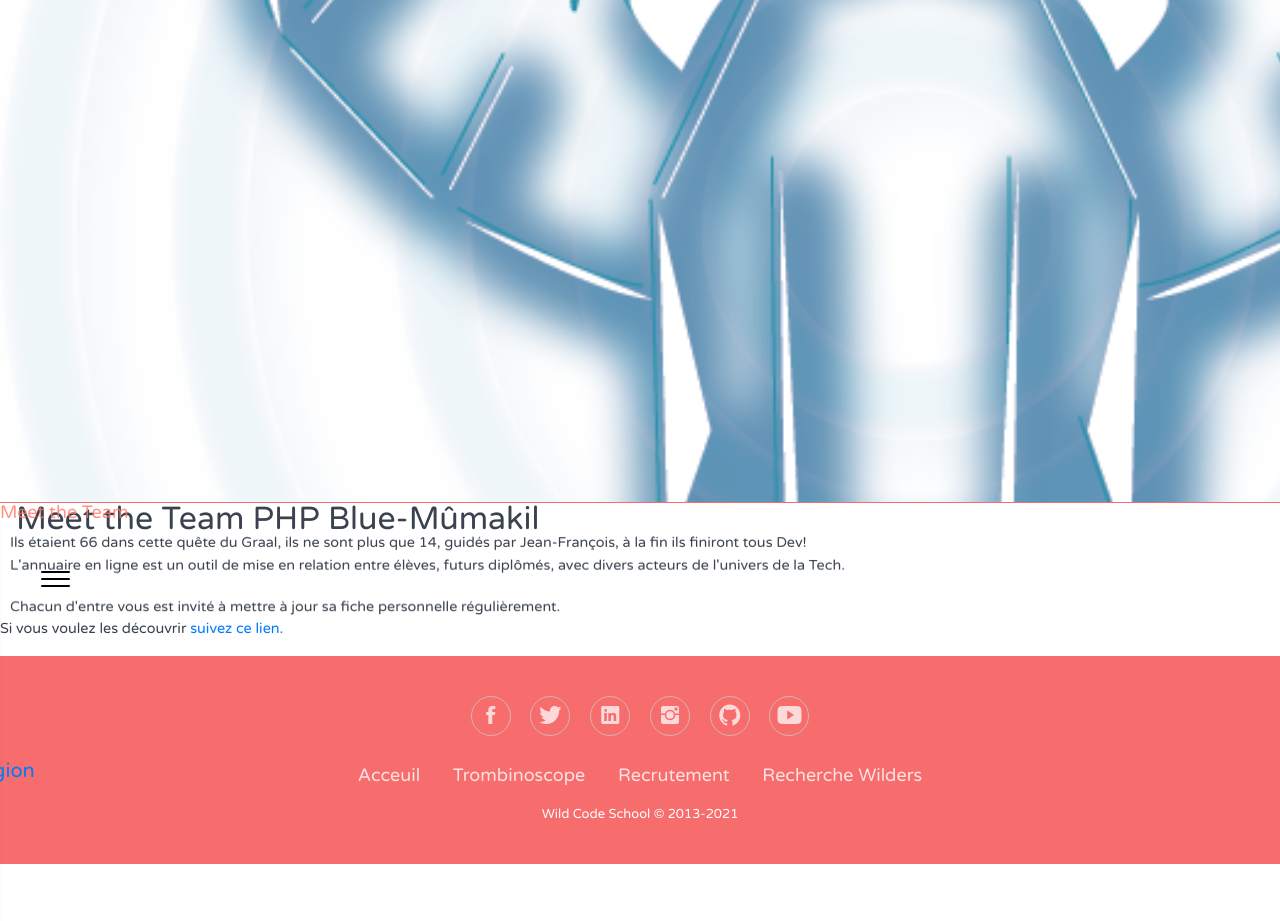
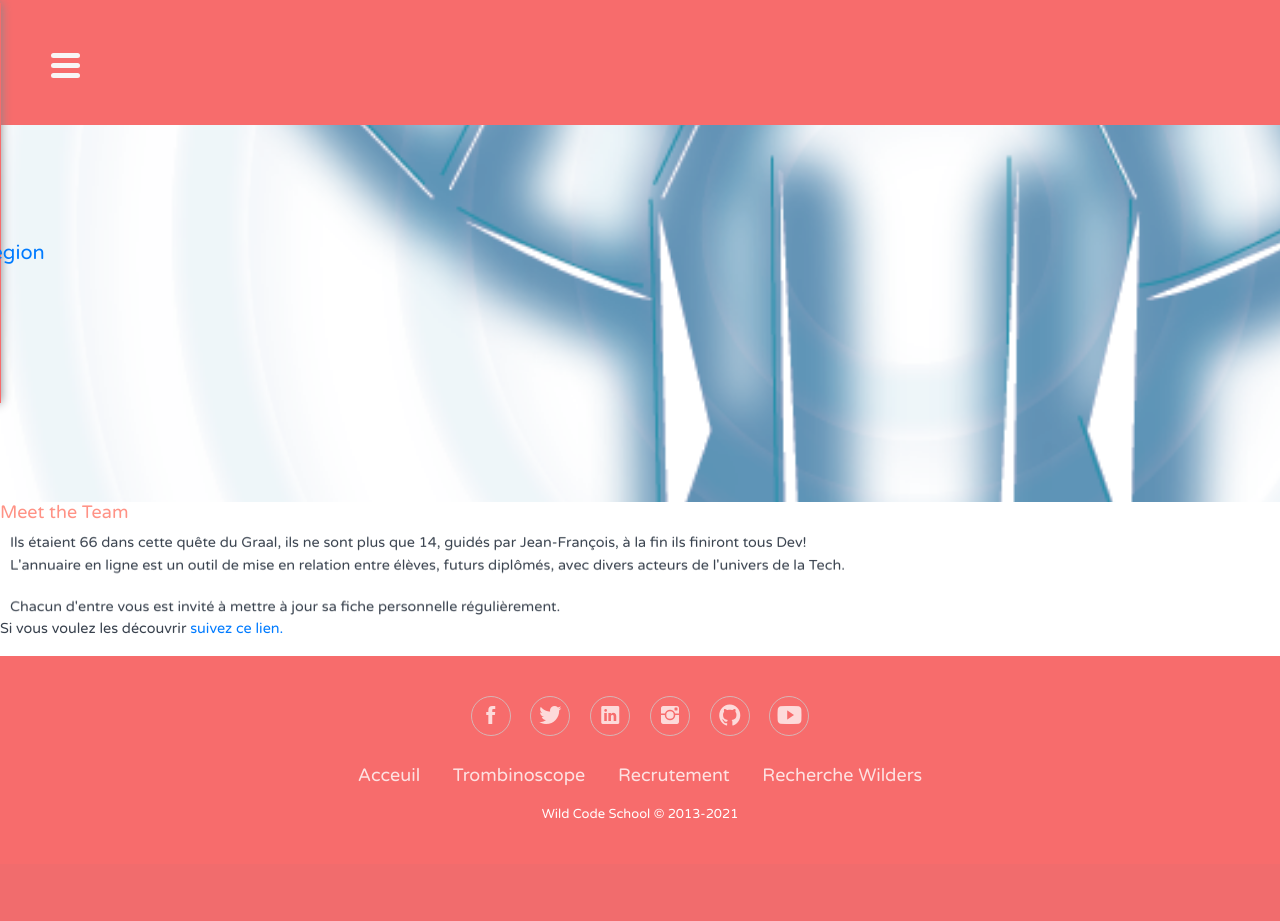
Before and after one commit to Flow78300/wcsDirectory, a PHP site: page /index.php in a window 1280 px wide; the page is wider, and only the part inside the window is pictured. After the commit the page ends 819 px from the top of that part, so only its background shows below. Run offline with PHP 8.4, Linux system fonts and the light colour scheme; some libraries are stand-ins or nearby versions.

Commit message:
work on headers files

```diff
--- a/_header.php
+++ b/_header.php
@@ -4,10 +4,9 @@
 <nav class="navbar">
         <div class="bloc-container">
             <div class="navbar-brand">
-                <a class="navbar-item" href="index.php">
-                <img src= "assets/wcs_resize.png" alt="Logo">
-                </a>
-           <h2> Meet the Team PHP Blue-Mûmakil </h2>
+                <a class="navbar-item" href="index.php"></a>
+
+
 
             <nav role="navigation">
               <div id="menuToggle">
@@ -23,6 +22,7 @@
                </ul>
              </div>
            </nav>
+           <h2>  </h2>
          </div>
         </div>
       </div>
--- a/assets/css/_header.css
+++ b/assets/css/_header.css
@@ -2,70 +2,33 @@
    --bg-col: #f76c6c;
 }
 
-.bloc-container {
 
-  display: grid;
-  grid-template-columns: 1fr 2fr 1fr;
-  grid-template-rows:  125px;
-}
 
 header {
   background-color:var(--bg-col);
-   position:absolute;
-   width:100%;
+   position:fixed;
+   z-index: 1;
+   top: 0;
+   left: 0;
+   width: 100%;
+   height: 125px;
 }
 
-.img {
-  grid-column-start: 1;
-  grid-column-end: 2;
-}
-
-.h2 {
-  display: flexgrid;
-
-   grid-column-start: 2;
-   grid-column-end: 3;
-   text-align: center;
-   color : white;
-   font-size: 35px;
-
-}
-
-a:hover {
-  opacity:0.5;
+h2 {
+  text-align: center;
+  margin-left: 75vh;
 }
 
 
 
-ul {
-   background-color:var(--bg-col);
-   list-style-type: circle ;
-  }
- /* //agis sur le footer !!!
-ul li a {
-   color: white;
-   text-decoration: none;
-   list-style-type: none;
-   font-size: 10px;
-}*/
-
-navbar-brand {
-   background-color:var(--bg-col);
-   position:absolute;
-   top:0;
-   width: 100%;
-
-}
-
-
  /*test menu*/
 
- #menuToggle {
+  #menuToggle {
    display: flex;
    flex-direction: column;
    position: relative;
-   top: 25px;
-   left: 25px;
+   top: 35px;
+   left: 35px;
    z-index: 1;
    -webkit-user-select: none;
    user-select: none;
@@ -86,10 +49,10 @@ navbar-brand {
  {
    display: flex;
    width: 29px;
-   height: 2px;
+   height: 5px;
    margin-bottom: 5px;
    position: relative;
-   background: rgb(2, 0, 0);
+   background: rgb(248, 246, 246);
    border-radius: 3px;
    z-index: 1;
    transform-origin: 5px 0px;
```
